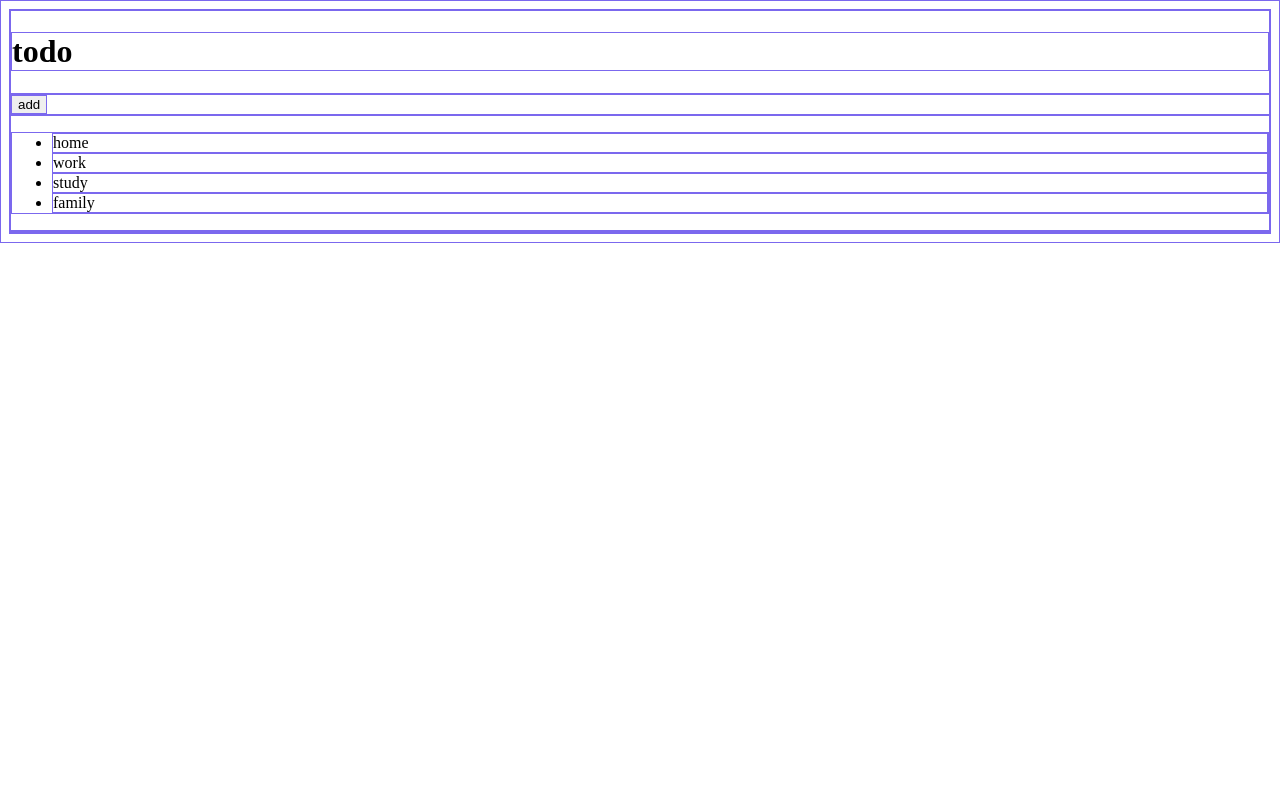
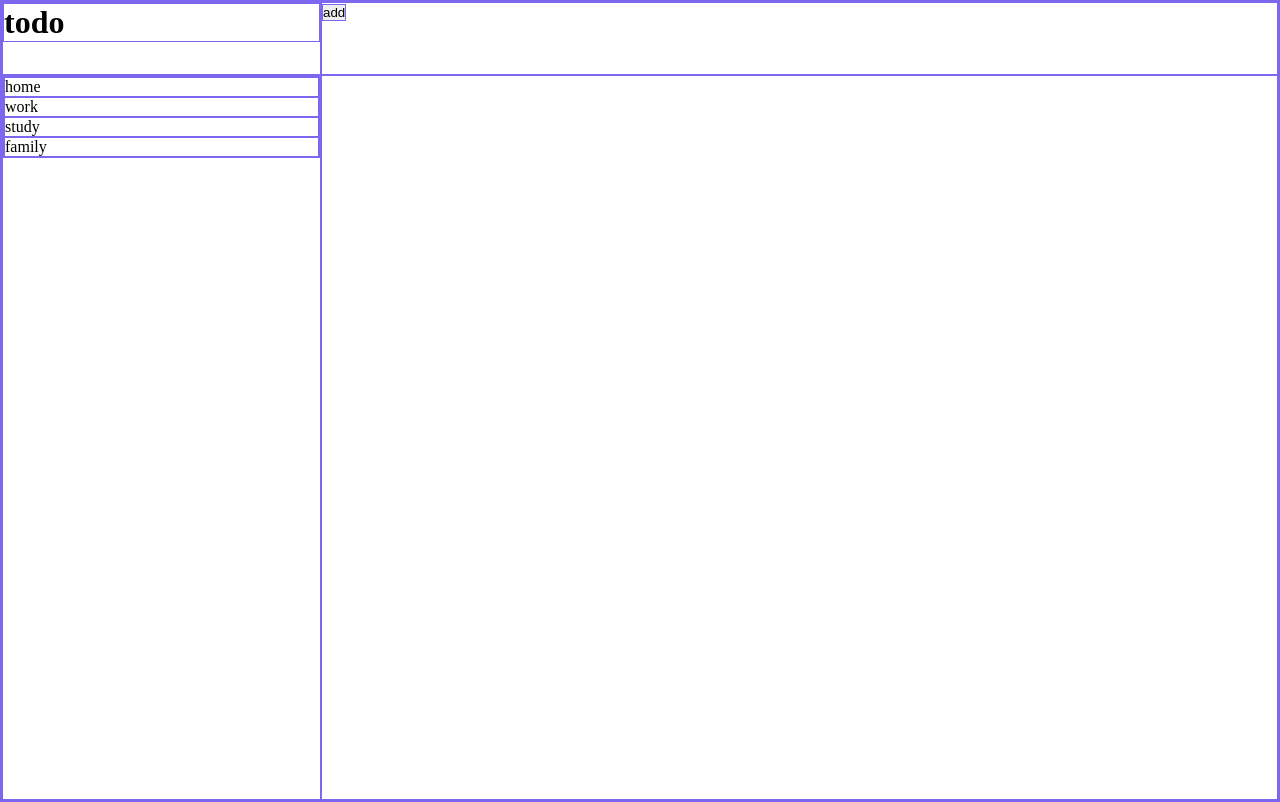
Before and after one commit to ftmhabt/todo-list, a website built with webpack: page dist/index.html in a window 1280 px wide. Built offline with Linux system fonts and the light colour scheme.

Commit message:
Add grid style

```diff
--- a/src/index.js
+++ b/src/index.js
@@ -1,2 +1 @@
 import './style.css';
-console.log('hi');
--- a/src/style.css
+++ b/src/style.css
@@ -1,3 +1,15 @@
+
+
 *{
+    box-sizing: border-box;
+    margin: 0;
+    padding: 0;
     border: 1px solid mediumslateblue;
 }
+
+body{
+    height: 100vh;
+    display: grid;
+    grid-template-columns: 1fr 3fr;
+    grid-template-rows: 1fr 10fr;
+}
```
Also changed, not shown: dist/main.js.
